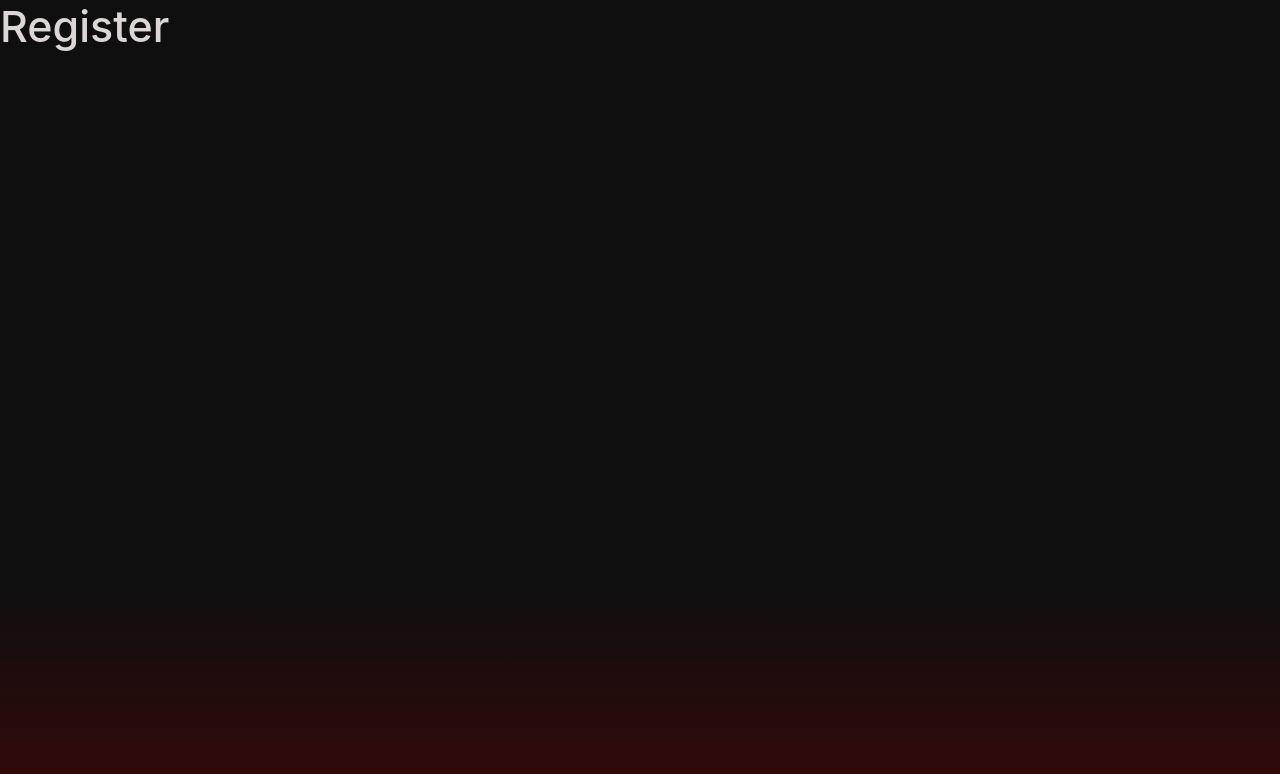
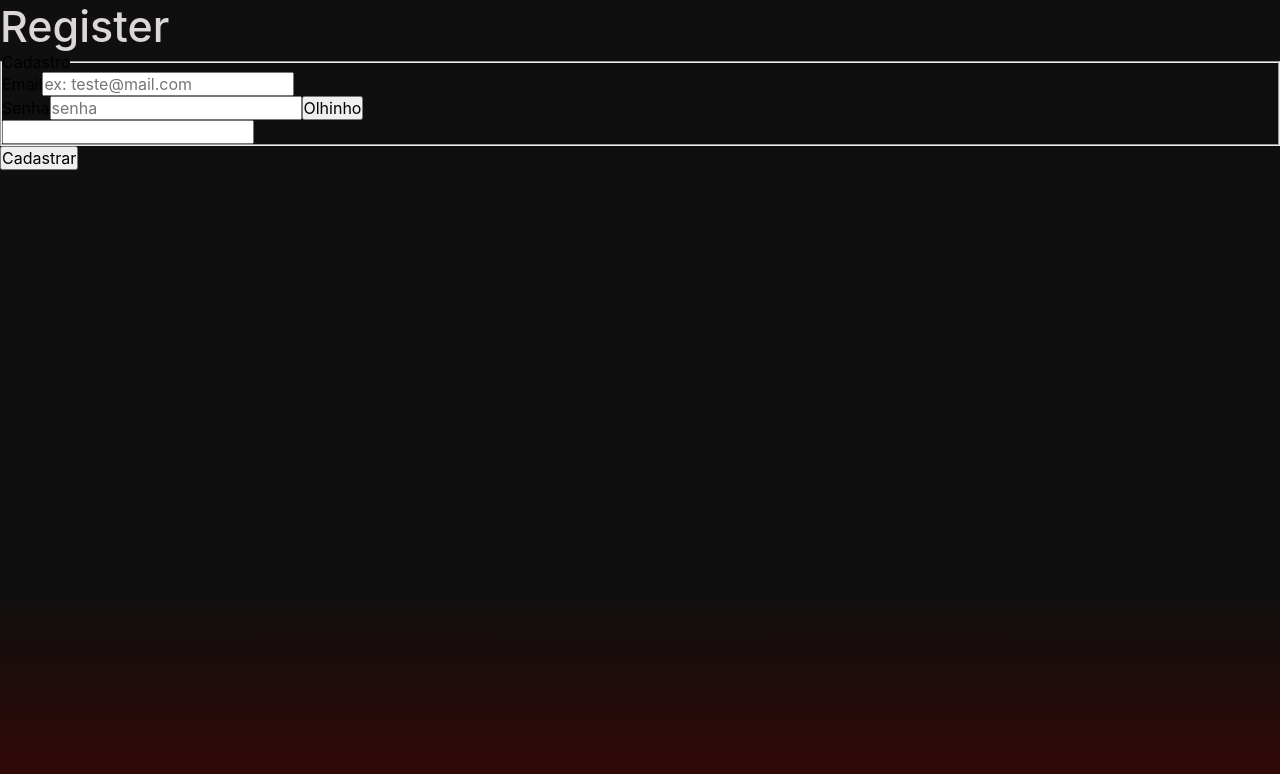
Before and after one commit to Kenzie-Academy-Brasil-Developers/ts-book-t16, a React (Vite) app: page /register in a window 1280 px wide. Shown: the top 774 px of the page. Built offline with nearby package versions, Linux system fonts and the light colour scheme.

Commit message:
feat: insere react-hook-form

```diff
--- a/package.json
+++ b/package.json
@@ -12,6 +12,7 @@
     "axios": "^1.3.4",
     "react": "^18.2.0",
     "react-dom": "^18.2.0",
+    "react-hook-form": "^7.43.9",
     "react-router-dom": "^6.10.0",
     "styled-components": "^5.3.9"
   },
--- /dev/null
+++ b/src/components/Input/index.jsx
@@ -0,0 +1,11 @@
+import { forwardRef } from "react";
+
+export const Input = forwardRef(({ id, label, children, ...rest }, ref) => {
+  return (
+    <div>
+      {label ? <label htmlFor={id}>{label}</label> : null}
+      <input id={id} ref={ref} {...rest} />
+      {children}
+    </div>
+  );
+});
--- /dev/null
+++ b/src/components/Input/index2.jsx
@@ -0,0 +1,9 @@
+export const Input2 = ({ id, label, register, children, ...rest }) => {
+  return (
+    <div>
+      {label ? <label htmlFor={id}>{label}</label> : null}
+      <input id={id} {...rest} {...register}/>
+      {children}
+    </div>
+  );
+};
--- a/src/pages/Register/index.jsx
+++ b/src/pages/Register/index.jsx
@@ -1,8 +1,59 @@
+import { useState } from "react";
+import { useNavigate } from "react-router-dom";
+import { useForm } from "react-hook-form";
+
+import {api} from '../../services/api';
+import { Input } from "../../components/Input";
+import { Input2 } from "../../components/Input/index2";
+
 export const Register = () => {
+  const { register, handleSubmit } = useForm();
+  const [isTypePassword, setIsTypePassword] = useState(true);
+  const navigate = useNavigate();
+  console.log("Renderizando");
+
+  const handleRegister = async (data) => {
+    try {
+      await api.post('/books', data);
+
+      navigate('/home')
+    } catch (error) {
+      console.error(error)
+    }
+  };
+
   return (
     <main>
       <section>
         <h1>Register</h1>
+
+        <form onSubmit={handleSubmit(handleRegister)}>
+          <fieldset>
+            <legend>Cadastro</legend>
+            <Input
+              type="email"
+              id="email"
+              label="Email"
+              placeholder="ex: teste@mail.com"
+              {...register("email")}
+            />
+            <Input2
+              type={isTypePassword ? "password" : "text"}
+              id="password"
+              label="Senha"
+              placeholder="senha"
+              register={register("password")}
+            >
+              <button onClick={() => setIsTypePassword(!isTypePassword)}>
+                Olhinho
+              </button>
+            </Input2>
+
+            <input type="text" {...register("name")} />
+          </fieldset>
+
+          <button type="submit">Cadastrar</button>
+        </form>
       </section>
     </main>
   );
```
Also changed, not shown: src/pages/Register/index copy.jsx (added, +51 -0 lines), 1 other file (tests, documents, lock files or other folders).
